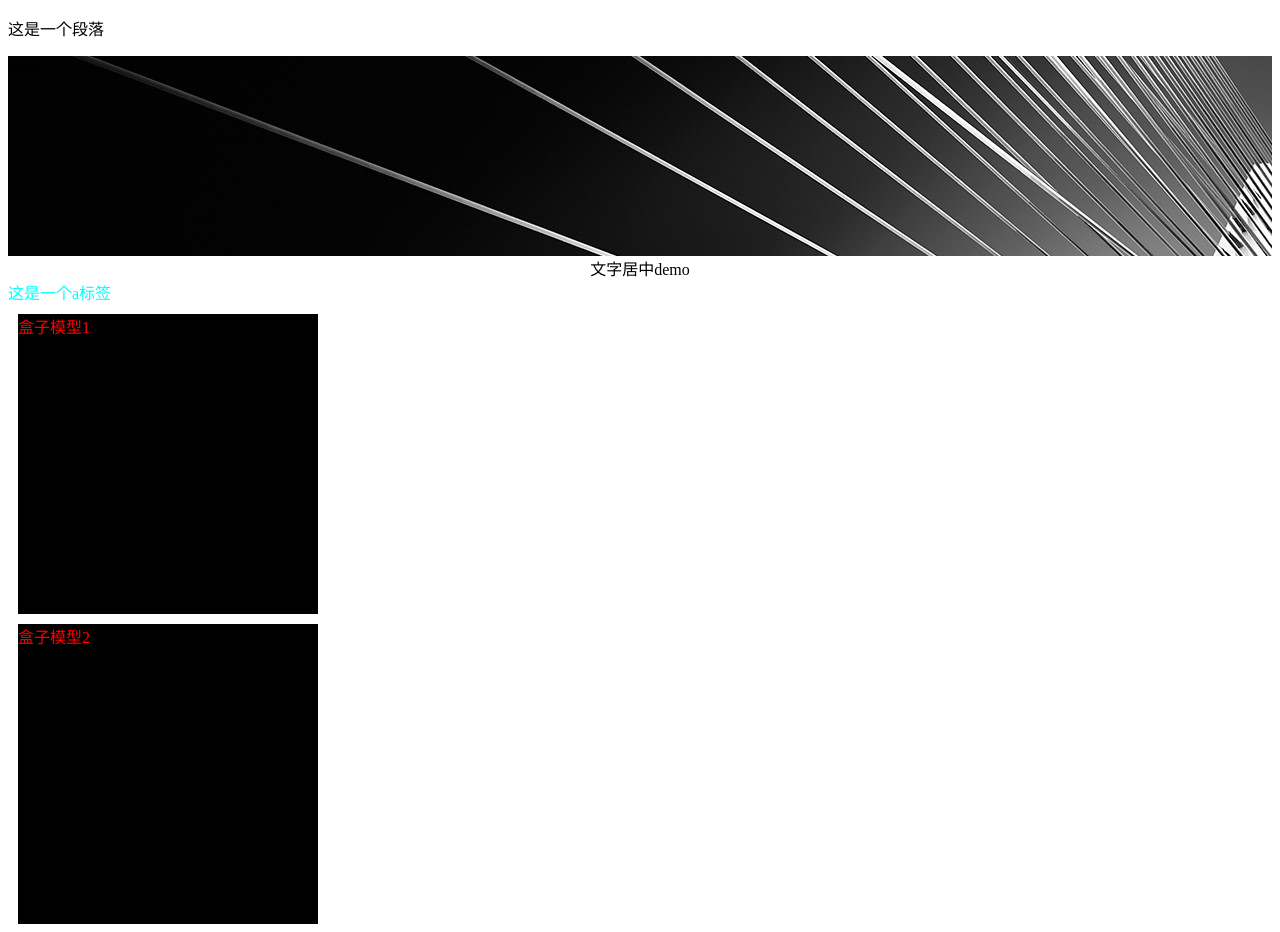
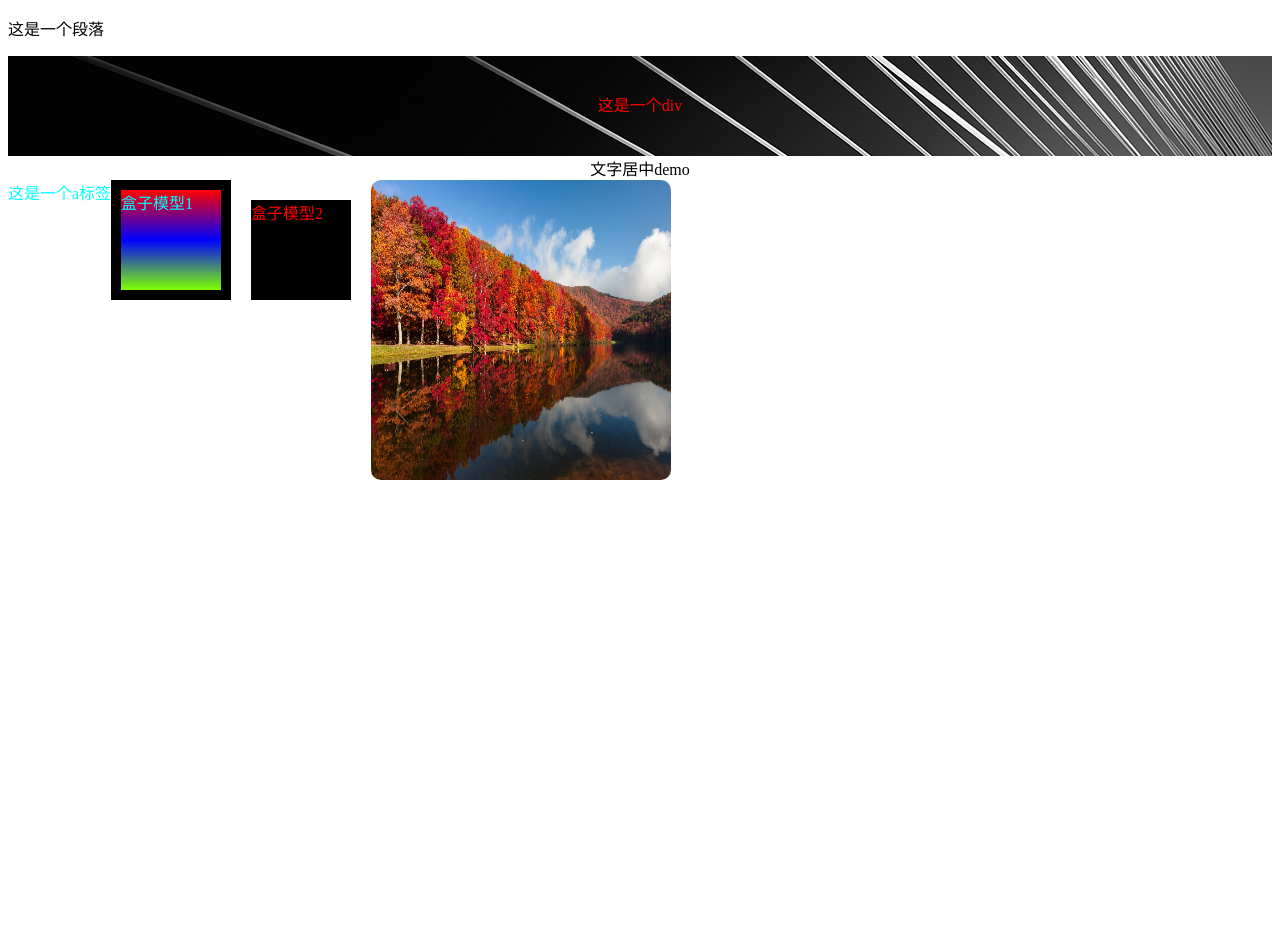
Before and after one commit to fds520/htmlCssJsDemo, a website: page src/demo/html/demo1.html in a window 1280 px wide. After the commit the page ends 800 px from the top, so only its background shows below. Drawn offline with Linux system fonts and the light colour scheme.

Commit message:
盒子模型

```diff
--- a/src/demo/css/demo1.css
+++ b/src/demo/css/demo1.css
@@ -1,5 +1,9 @@
 .demo1{
-    height: 200px;
+    color: red;
+    height: 100px;
+    /*垂直居中*/
+    text-align: center;
+    line-height: 100px;
     background-image: url("../images/17.jpg");
 }
 .textDemo{
@@ -8,6 +12,7 @@
 a{
     text-decoration: none;
     color: aqua;
+    float: left;
 }
 a:link{
     text-decoration: none;
@@ -16,20 +21,26 @@ a:hover{
     color: black;
 }
 .heziDemo{
+    float: left;
+    color: aqua;
+    background: linear-gradient(red, blue, chartreuse);
+    height: 100px;
+    width: 100px;
+    border: 10px black solid;
+}
+.heziDemo2{
+    float: left;
     color: red;
     background-color: black;
+    height: 100px;
+    width: 100px;
+    margin: 20px;
+}
+/*图片样式*/
+.imgDemo1{
     height: 300px;
     width: 300px;
-    margin-top:10px;
-    margin-bottom:10px;
-    margin-right:10px;
-    margin-left:10px;
+    border-radius: 10px;
 }
-.heziDemo2{
-    color: red;
-    background-color: black;
-    height: 300px;
-    width: 300px;
-    margin-top:10px;
-    margin-left:10px;
+.imgDiv{
 }
--- a/src/demo/html/demo1.html
+++ b/src/demo/html/demo1.html
@@ -13,5 +13,8 @@
 <a href="https://fds123.top:8090/index.html" target="_blank">这是一个a标签</a>
 <div class="heziDemo">盒子模型1</div>
 <div class="heziDemo2">盒子模型2</div>
+<div class="imgDiv">
+    <img class="imgDemo1" src="../images/26.jpg">
+</div>
 </body>
 </html>
```
